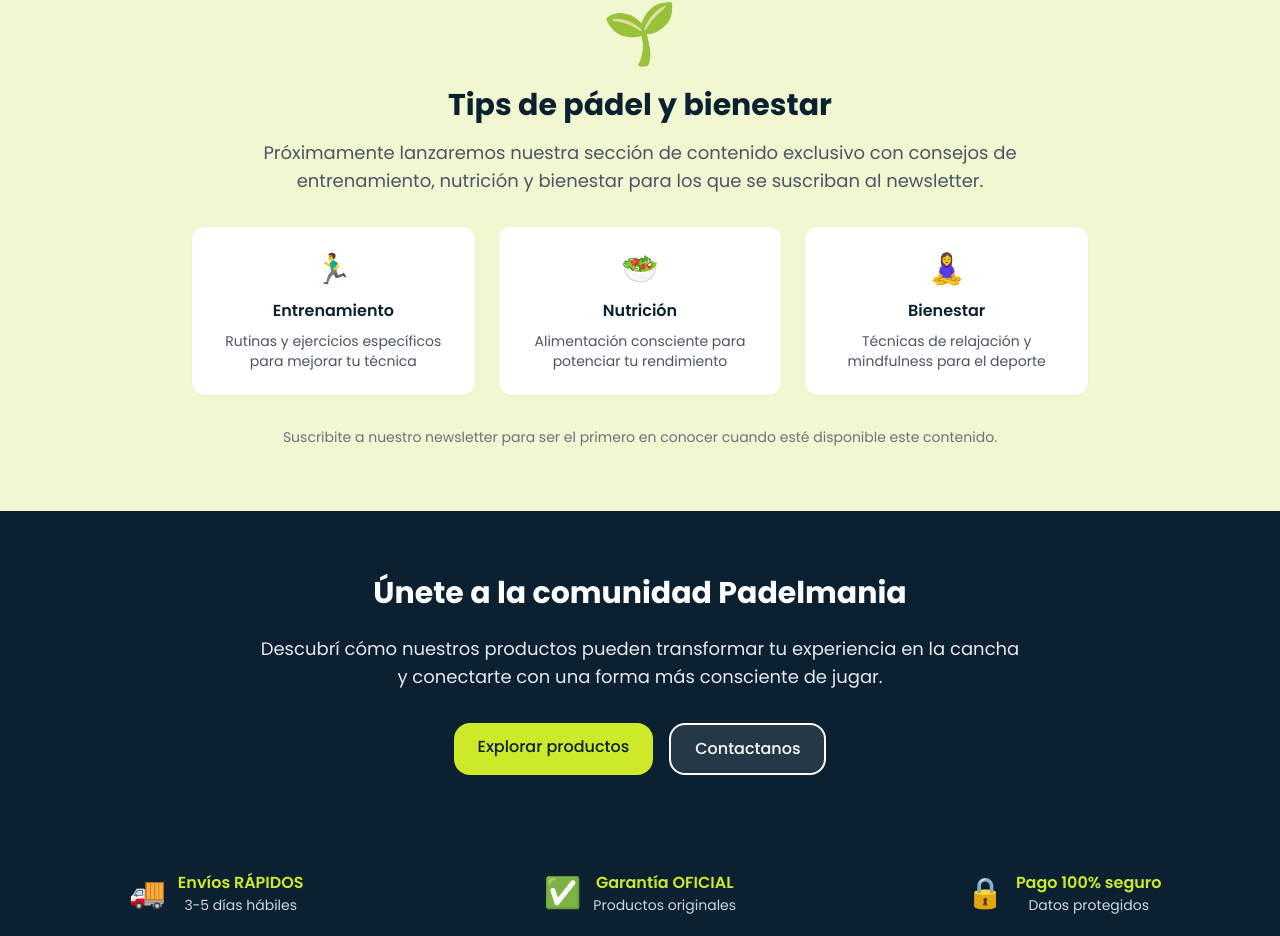
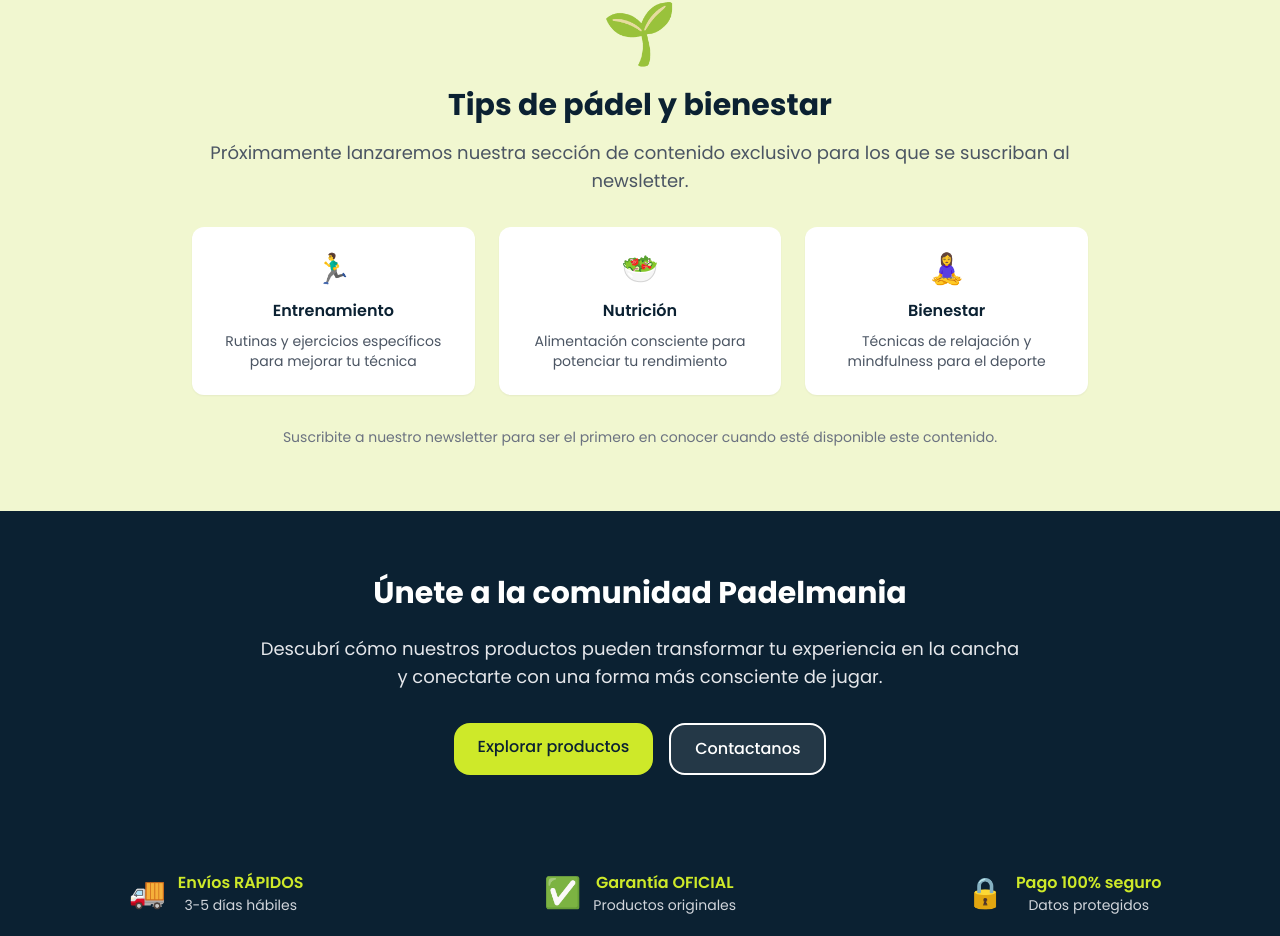
Before and after one commit to martiyaquinta/padelmania, a React (Vite) app: page /about in a window 1280 px wide. Shown: the part 1538-2474 px from the top of the page. Built offline with nearby package versions, Linux system fonts and the light colour scheme.

Commit message:
Actualizar párrafo de tips y Instagram a @padelmania.sierras

```diff
--- a/src/pages/About.jsx
+++ b/src/pages/About.jsx
@@ -134,8 +134,8 @@ const About = () => {
               Tips de pádel y bienestar
             </h2>
             <p className="text-lg text-gray-600 mb-8">
-              Próximamente lanzaremos nuestra sección de contenido exclusivo con
-              consejos de entrenamiento, nutrición y bienestar para los que se suscriban al newsletter.
+              Próximamente lanzaremos nuestra sección de contenido exclusivo
+              para los que se suscriban al newsletter.
             </p>
 
             <div className="grid grid-cols-1 md:grid-cols-3 gap-6 mb-8">
```
